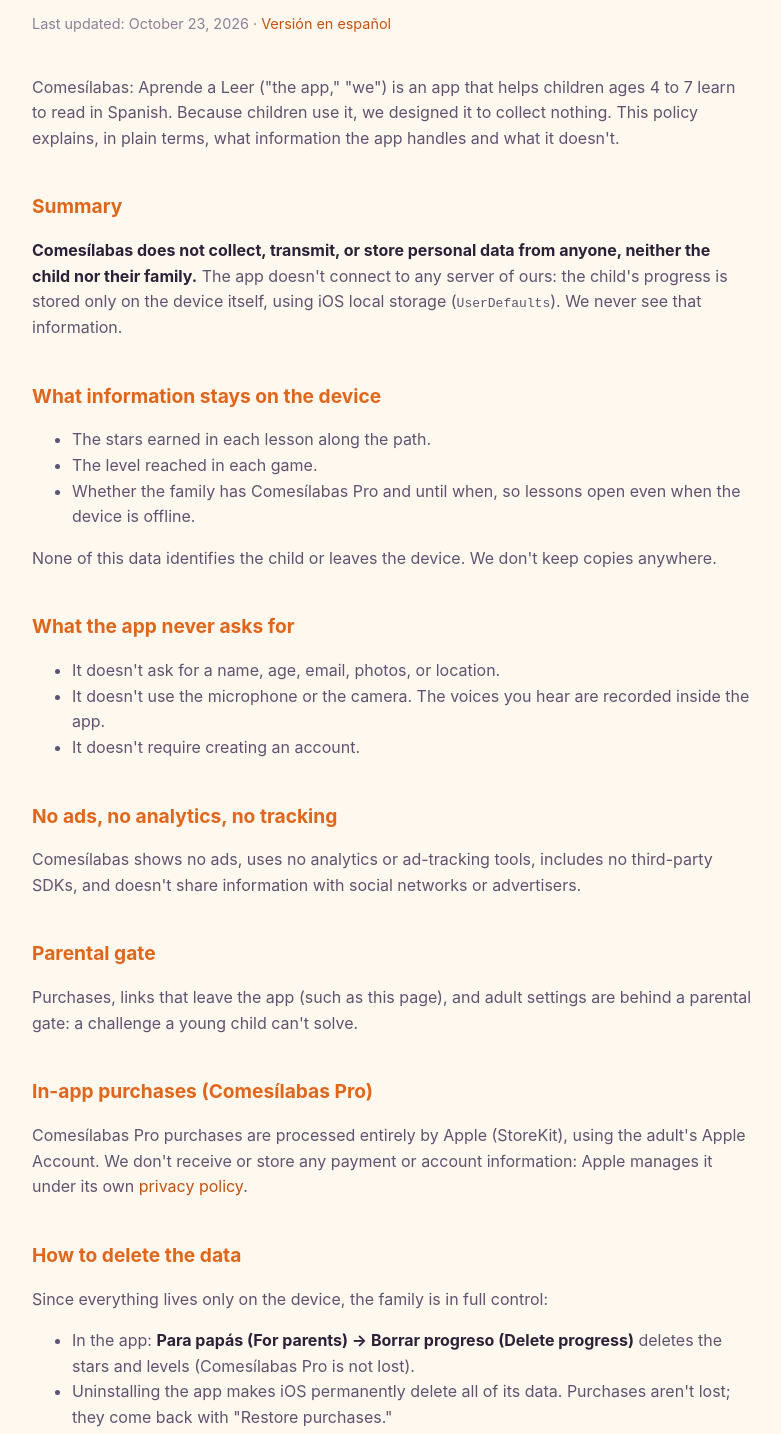
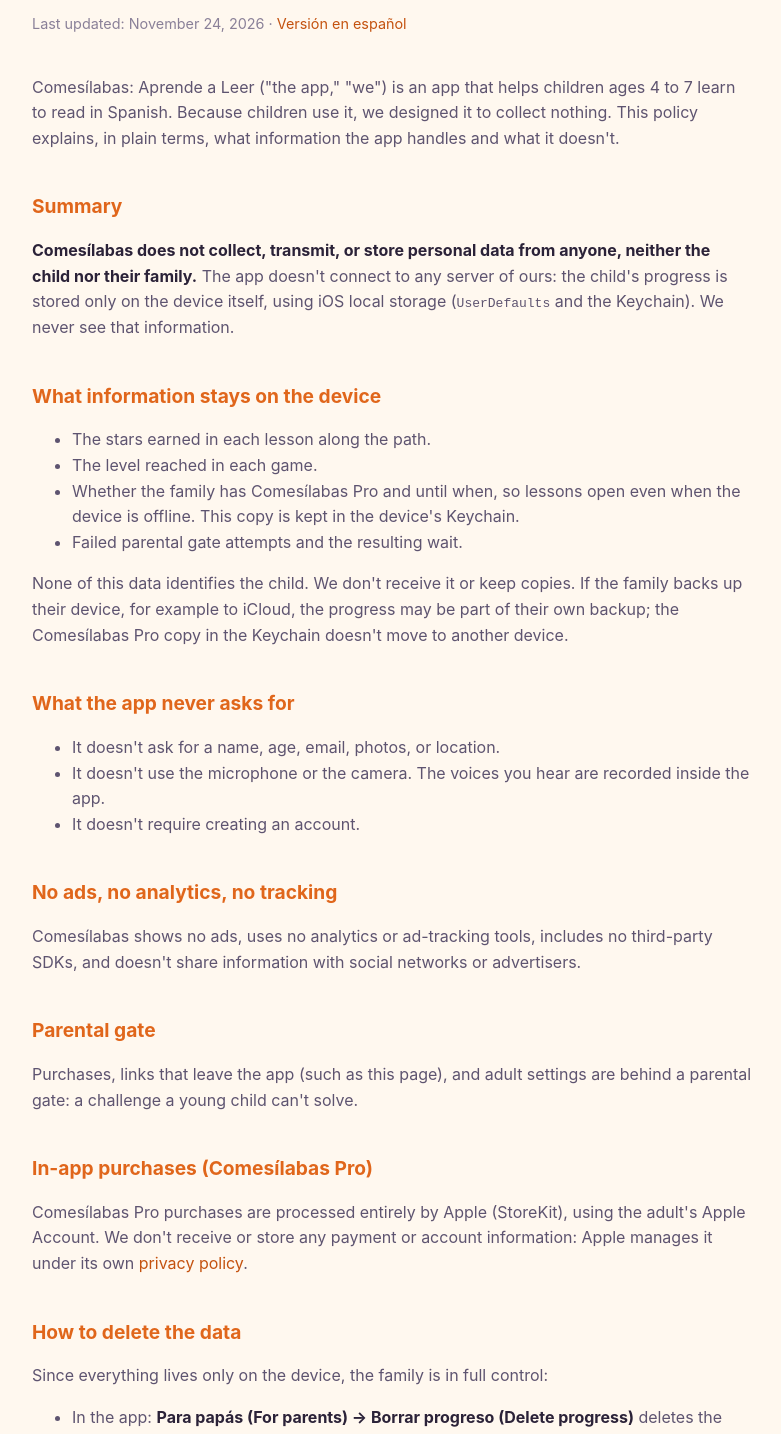
Before and after one commit to omascorro/comesilabas-legal, a plain HTML site: page privacy.html in a window 1280 px wide. Shown: the part 181-1615 px from the top of the page, without its empty margins (248-1029 px from the left). Drawn offline with Linux system fonts and the light colour scheme.

Commit message:
Privacidad: llavero, respaldos y qué se borra al desinstalar (1.0.1)
Co-Authored-By: Claude Opus 5.5 <noreply@anthropic.com>

```diff
--- a/privacy.html
+++ b/privacy.html
@@ -10,20 +10,21 @@
 <main>
   <a class="back" href="index.html">&larr; Back</a>
   <h1>Privacy Policy</h1>
-  <p class="updated">Last updated: October 23, 2026 · <a href="privacidad.html">Versión en español</a></p>
+  <p class="updated">Last updated: November 24, 2026 · <a href="privacidad.html">Versión en español</a></p>
 
   <p>Comesílabas: Aprende a Leer ("the app," "we") is an app that helps children ages 4 to 7 learn to read in Spanish. Because children use it, we designed it to collect nothing. This policy explains, in plain terms, what information the app handles and what it doesn't.</p>
 
   <h2>Summary</h2>
-  <p><strong>Comesílabas does not collect, transmit, or store personal data from anyone, neither the child nor their family.</strong> The app doesn't connect to any server of ours: the child's progress is stored only on the device itself, using iOS local storage (<code>UserDefaults</code>). We never see that information.</p>
+  <p><strong>Comesílabas does not collect, transmit, or store personal data from anyone, neither the child nor their family.</strong> The app doesn't connect to any server of ours: the child's progress is stored only on the device itself, using iOS local storage (<code>UserDefaults</code> and the Keychain). We never see that information.</p>
 
   <h2>What information stays on the device</h2>
   <ul>
     <li>The stars earned in each lesson along the path.</li>
     <li>The level reached in each game.</li>
-    <li>Whether the family has Comesílabas Pro and until when, so lessons open even when the device is offline.</li>
+    <li>Whether the family has Comesílabas Pro and until when, so lessons open even when the device is offline. This copy is kept in the device's Keychain.</li>
+    <li>Failed parental gate attempts and the resulting wait.</li>
   </ul>
-  <p>None of this data identifies the child or leaves the device. We don't keep copies anywhere.</p>
+  <p>None of this data identifies the child. We don't receive it or keep copies. If the family backs up their device, for example to iCloud, the progress may be part of their own backup; the Comesílabas Pro copy in the Keychain doesn't move to another device.</p>
 
   <h2>What the app never asks for</h2>
   <ul>
@@ -44,8 +45,10 @@
   <h2>How to delete the data</h2>
   <p>Since everything lives only on the device, the family is in full control:</p>
   <ul>
-    <li>In the app: <strong>Para papás (For parents) → Borrar progreso (Delete progress)</strong> deletes the stars and levels (Comesílabas Pro is not lost).</li>
-    <li>Uninstalling the app makes iOS permanently delete all of its data. Purchases aren't lost; they come back with "Restore purchases."</li>
+    <li>In the app: <strong>Para papás (For parents) → Borrar progreso (Delete progress)</strong> deletes the stars and levels (it doesn't delete Comesílabas Pro or the parental gate wait).</li>
+    <li>Uninstalling the app makes iOS delete the progress and the parental gate wait from the device. The Comesílabas Pro copy may remain in the Keychain; if the app is installed again, it deletes that copy on first launch and asks Apple again.</li>
+    <li>If a device backup is restored, the progress it contained may come back.</li>
+    <li>The purchase itself is kept by Apple and isn't lost: it comes back with "Restore purchases."</li>
   </ul>
   <p>Because we have no access to this information, we can't view, correct, or delete it from any server. Even so, you can write to us with any request about personal data (access, correction, deletion, or objection) and we will respond.</p>
 
```
Also changed, not shown: privacidad.html (+9 -6 lines).
